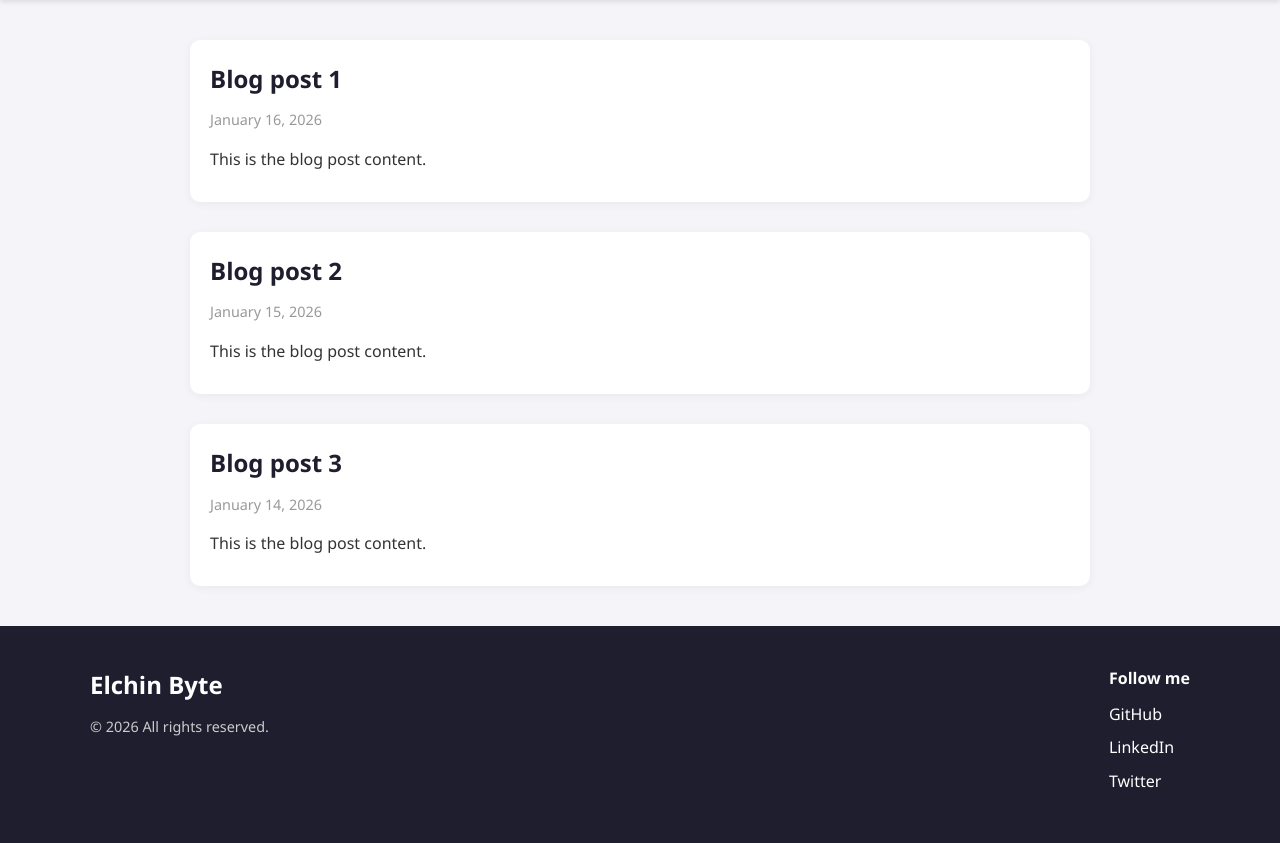
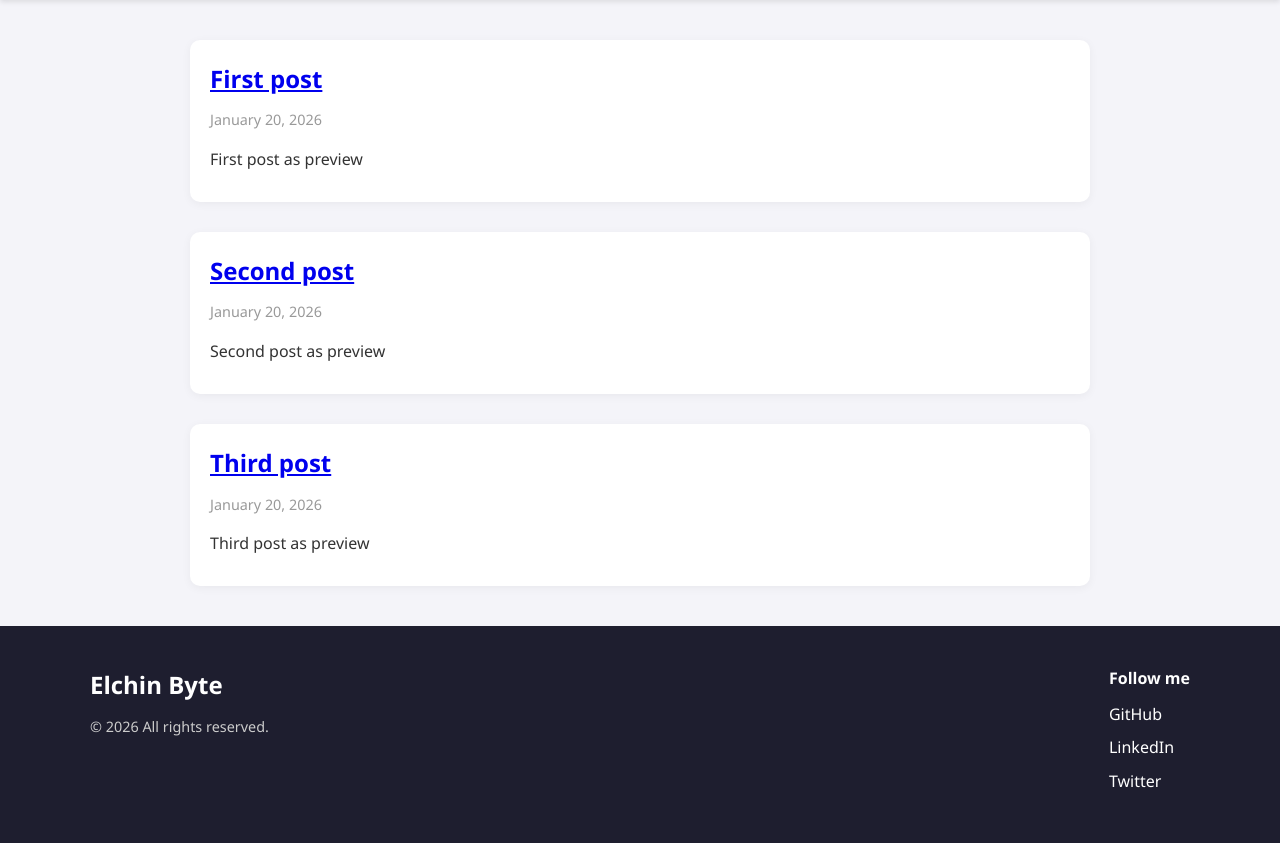
Before and after one commit to elchinbyte/frontend-labs, a FastAPI app: page / in a window 1280 px wide. Shown: the part 86-929 px from the top of the page. Run offline with FastAPI, Linux system fonts and the light colour scheme.

Commit message:
chore: fix template structure and routing

```diff
--- a/applications/personal-blog/app/routes.py
+++ b/applications/personal-blog/app/routes.py
@@ -1,13 +1,50 @@
-from fastapi import APIRouter, Request
+from fastapi import Request, APIRouter
 from fastapi.templating import Jinja2Templates
-import os
 
 router = APIRouter()
-templates = Jinja2Templates(directory="/templates")
+templates = Jinja2Templates(directory="app/templates")
 
-@router.get("/post/{post_name}")
-async def show_post(request: Request, post_name: str):
-    post_path = f"/posts/{post_name}.html"
-    if os.path.exists(post_path):
-        return templates.TemplateResponse(f"../posts/{post_name}.html", {"request":request})
-    return {"error":"Post not found"}
+posts = [
+    {
+        "title": "First post",
+        "slug": "first-post",
+        "date": "January 20, 2026",
+        "excerpt": "First post as preview",
+    },
+    {
+        "title": "Second post",
+        "slug": "second-post",
+        "date": "January 20, 2026",
+        "excerpt": "Second post as preview",
+    },
+    {
+        "title": "Third post",
+        "slug": "third-post",
+        "date": "January 20, 2026",
+        "excerpt": "Third post as preview",
+    },
+]
+
+@router.get("/")
+async def home(request: Request):
+    return templates.TemplateResponse(
+        "index.html",
+        {"request": request, "posts": posts},
+    )
+
+
+@router.get("/post/{slug}")
+async def post_detail(request: Request, slug: str):
+    post = next((p for p in posts if p["slug"] == slug), None)
+
+    if not post:
+        return templates.TemplateResponse(
+            "404.html",
+            {"request": request},
+            status_code=404,
+        )
+
+    return templates.TemplateResponse(
+        "post.html",
+        {"request": request, "post": post},
+    )
--- /dev/null
+++ b/applications/personal-blog/app/templates/base.html
@@ -0,0 +1,46 @@
+<!DOCTYPE html>
+<html lang="en">
+
+<head>
+    <meta charset="UTF-8">
+    <meta name="viewport" content="width=device-width, initial-scale=1.0">
+    <title>Elchin Byte</title>
+    <link rel="icon" type="image/x-icon" href="/static/images/favicon.ico">
+    <link rel="stylesheet" href="/static/css/styles.css">
+</head>
+
+<body>
+
+    <header>
+        <nav>
+            <h1>Elchin Byte</h1>
+            <ul>
+                <li><a href="/">Home</a></li>
+                <li><a href="/">Blog</a></li>
+                <li><a href="#">About</a></li>
+                <li><a href="#">Contact</a></li>
+            </ul>
+        </nav>
+    </header>
+
+    {% block content %}{% endblock %}
+
+    <footer>
+      <div class="footer-container">
+        <div class="footer-left">
+          <h3>Elchin Byte</h3>
+          <p>&copy; 2026 All rights reserved.</p>
+        </div>
+        <div class="footer-right">
+          <h4>Follow me</h4>
+          <ul>
+            <li><a href="#">GitHub</a></li>
+            <li><a href="#">LinkedIn</a></li>
+            <li><a href="#">Twitter</a></li>
+          </ul>
+        </div>
+      </div>
+    </footer>
+
+</body>
+</html>
--- a/applications/personal-blog/app/templates/index.html
+++ b/applications/personal-blog/app/templates/index.html
@@ -1,65 +1,15 @@
-<!DOCTYPE html>
-<html lang="en">
+{% extends "base.html" %}
 
-<head>
-    <meta charset="UTF-8">
-    <meta name="viewport" content="width=device-width, initial-scale=1.0">
-    <title>Elchin Byte</title>
-    <link rel="icon" type="image/x-icon" href="/static/images/favicon.ico">
-    <link rel="stylesheet" href="/static/css/styles.css">
-</head>
-
-<body>
-
-    <header>
-        <nav>
-            <h1>Elchin Byte</h1>
-            <ul>
-                <li><a href="#">Home</a></li>
-                <li><a href="#">Blog</a></li>
-                <li><a href="#">About</a></li>
-                <li><a href="#">Contact</a></li>
-            </ul>
-        </nav>
-    </header>
-
-    <main>
-        <article class="blog-post">
-            <h2>Blog post 1</h2>
-            <p class="date">January 16, 2026</p>
-            <p>This is the blog post content.</p>
-        </article>
-
-        <article class="blog-post">
-            <h2>Blog post 2</h2>
-            <p class="date">January 15, 2026</p>
-            <p>This is the blog post content.</p>
-        </article>
-
-        <article class="blog-post">
-            <h2>Blog post 3</h2>
-            <p class="date">January 14, 2026</p>
-            <p>This is the blog post content.</p>
-        </article>
-
-    </main>
-
-    <footer>
-      <div class="footer-container">
-        <div class="footer-left">
-          <h3>Elchin Byte</h3>
-          <p>&copy; 2026 All rights reserved.</p>
-        </div>
-        <div class="footer-right">
-          <h4>Follow me</h4>
-          <ul>
-            <li><a href="#">GitHub</a></li>
-            <li><a href="#">LinkedIn</a></li>
-            <li><a href="#">Twitter</a></li>
-          </ul>
-        </div>
-      </div>
-    </footer>
-
-</body>
-</html>
+{% block content %}
+<main>
+    {% for post in posts %}
+    <article class="blog-post">
+        <h2>
+            <a href="/post/{{ post.slug }}">{{ post.title }}</a>
+        </h2>
+        <p class="date">{{ post.date }}</p>
+        <p>{{ post.excerpt }}</p>
+    </article>
+    {% endfor %}
+</main>
+{% endblock %}
```
Also changed, not shown: applications/personal-blog/app/posts/first-post.html (added, +14 -0 lines), applications/personal-blog/app/posts/second-post.html (added, +14 -0 lines), applications/personal-blog/app/posts/third-post.html (added, +14 -0 lines), applications/personal-blog/app/templates/post.html (added, +11 -0 lines).
